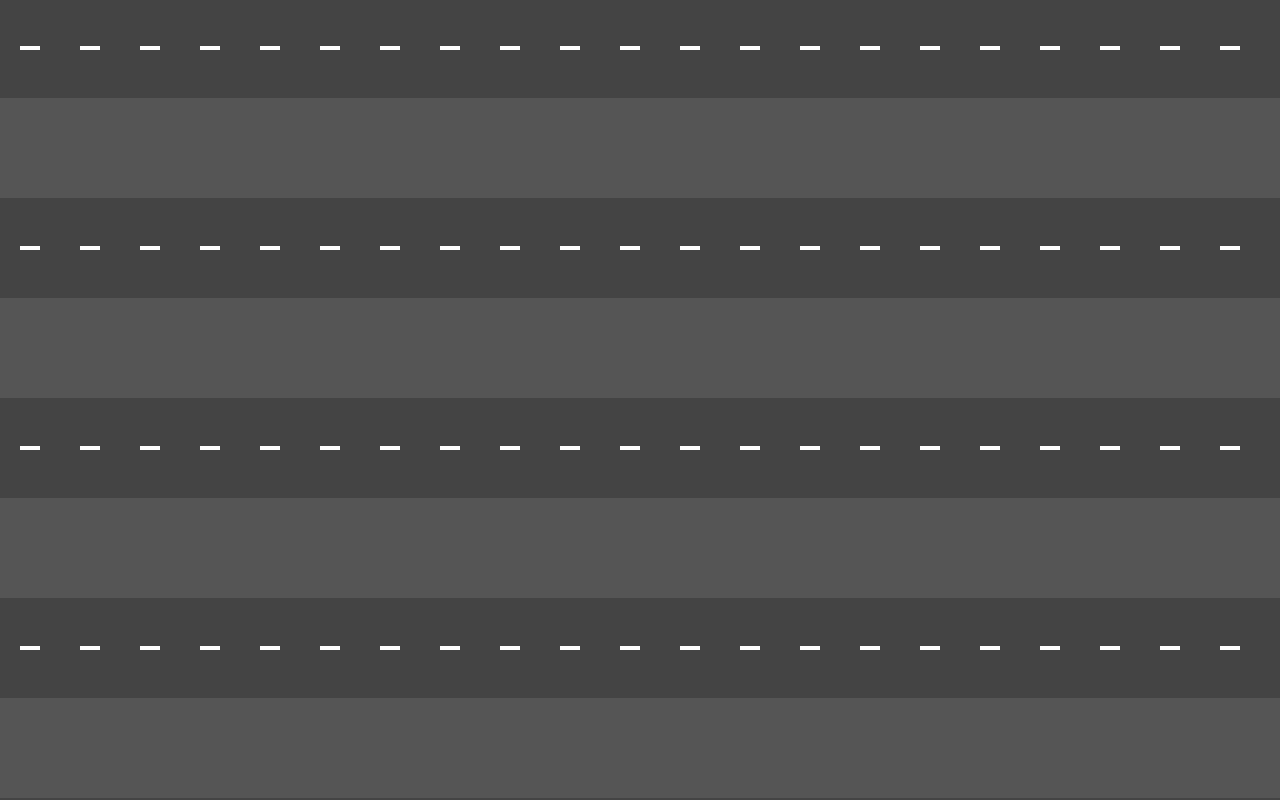
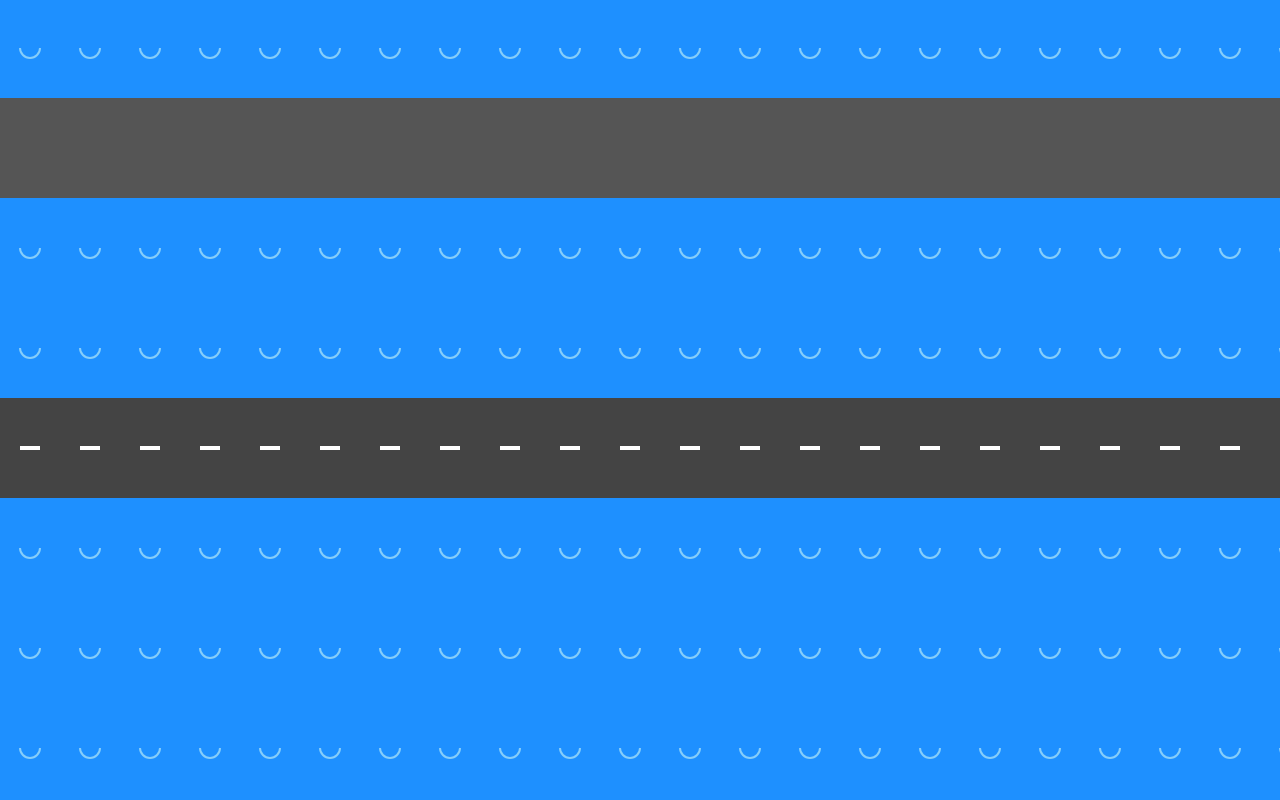
Before and after one commit to gabyzola/Zola_Ouellette_Holtzman_3210_Final-, a plain HTML site: page index.html in a window 1280 px wide. Drawn offline with Linux system fonts and the light colour scheme.

Commit message:
Add rivers alternating in.

```diff
--- a/index.html
+++ b/index.html
@@ -3,7 +3,7 @@
 <head>
     <meta charset="UTF-8">
     <meta name="viewport" content="width=device-width, initial-scale=1.0">
-    <title>Infinite Road Game</title>
+    <title>Infinite Road Game with Rivers</title>
     <style>
         body {
             margin: 0;
@@ -28,10 +28,21 @@
     const roadWidth = canvas.width;
     let scrollOffset = 0;
 
-    function drawRoad() {
+    // Configuration for lanes
+    const laneTypes = ["road", "river"]; // Two types of lanes
+    const totalLanes = 15; // Number of lanes to display
+    const laneSequence = Array.from({ length: totalLanes }, (_, i) =>
+        laneTypes[Math.floor(Math.random() * laneTypes.length)]
+    );
+
+    function drawLanes() {
         for (let i = 0; i < canvas.height / laneHeight + 2; i++) {
             const laneY = (i * laneHeight) - (scrollOffset % laneHeight);
-            ctx.fillStyle = (i % 2 === 0) ? "#444" : "#555" ;
+            const laneType = laneSequence[i % totalLanes]; // Cycle through lane types
+
+            if (laneType === "road") {
+                // Draw road
+                ctx.fillStyle = (i % 2 === 0) ? "#444" : "#555"; // Alternating road colors
                 ctx.fillRect(0, laneY, roadWidth, laneHeight);
 
                 // Draw lane dividers
@@ -45,17 +56,31 @@
                         ctx.stroke();
                     }
                 }
+            } else if (laneType === "river") {
+                // Draw river
+                ctx.fillStyle = "#1E90FF"; // Water blue
+                ctx.fillRect(0, laneY, roadWidth, laneHeight);
+
+                // Draw waves (simple arcs)
+                ctx.strokeStyle = "#87CEFA"; // Lighter blue for waves
+                ctx.lineWidth = 2;
+                for (let j = 0; j < roadWidth / 50; j++) {
+                    ctx.beginPath();
+                    ctx.arc(j * 60 + 30, laneY + laneHeight / 2, 10, 0, Math.PI);
+                    ctx.stroke();
+                }
+            }
         }
     }
 
     function gameLoop() {
         ctx.clearRect(0, 0, canvas.width, canvas.height);
 
-        // Scroll the road
+        // Scroll the road and river
         scrollOffset += 2;
 
-        // Draw the road
-        drawRoad();
+        // Draw lanes
+        drawLanes();
 
         requestAnimationFrame(gameLoop);
     }
```
Lines whose indentation alone changed are shown as unchanged.
